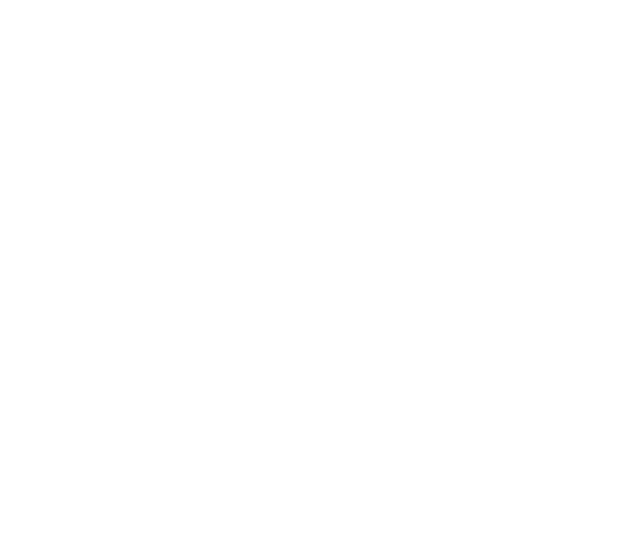
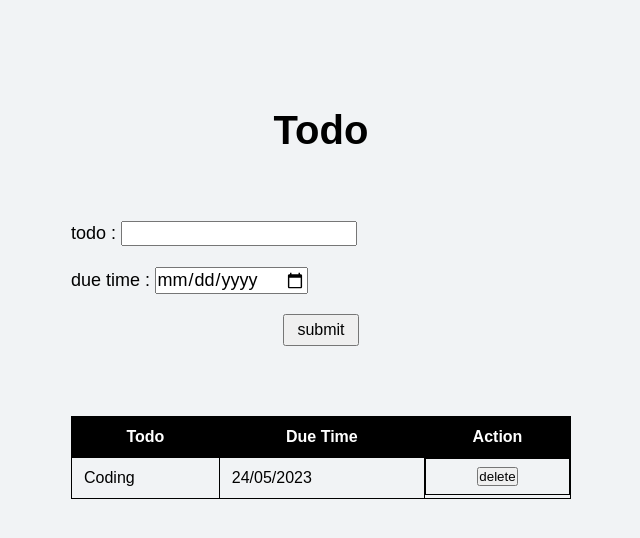
Before and after one commit to AldyyNgere/javascript-projects, a plain HTML site: page todo/index.html in a window 1280 px wide. Shown: the whole page, without its empty margins (319-959 px from the left). Drawn offline with Linux system fonts and the light colour scheme.

Commit message:
work todo project

```diff
--- a/todo/index.html
+++ b/todo/index.html
@@ -8,6 +8,46 @@
     <link rel="stylesheet" href="style.css" />
   </head>
   <body>
+    <div class="container">
+      <!-- Todo Form body  -->
+      <h1 class="header">Todo</h1>
+      <form action="#" class="todo-form">
+        <div class="todo-box">
+          <label for="todo">todo :</label>
+          <input type="text" id="todo" name="dueTime" />
+        </div>
+        <div class="todo-box">
+          <label for="dueTime">due time :</label>
+          <input type="date" name="dueTime" id="dueTime" />
+        </div>
+        <div class="todo-box center">
+          <input type="submit" value="submit" />
+        </div>
+      </form>
+
+      <!-- Todo Form body  end -->
+
+      <!-- Todo table body  -->
+      <table class="todo-table">
+        <thead>
+          <tr>
+            <th>Todo</th>
+            <th>Due Time</th>
+            <th>Action</th>
+          </tr>
+        </thead>
+        <tbody>
+          <tr>
+            <td>Coding</td>
+            <td>24/05/2023</td>
+            <td>
+              <button id="delete-btn" class="delete-btn">delete</button>
+            </td>
+          </tr>
+        </tbody>
+      </table>
+      <!-- Todo table body  end -->
+    </div>
     <script src="script.js"></script>
   </body>
 </html>
--- a/todo/style.css
+++ b/todo/style.css
@@ -0,0 +1,78 @@
+* {
+  padding: 0;
+  margin: 0;
+  box-sizing: border-box;
+}
+
+html {
+  font-size: 62.5%;
+}
+
+body {
+  font-size: 1.6rem;
+  line-height: 1.5;
+  font-family: sans-serif;
+  display: flex;
+  justify-content: center;
+  padding-top: 10rem;
+  background-color: #f1f3f5;
+}
+
+.container {
+  display: flex;
+  flex-direction: column;
+  gap: 5rem;
+}
+
+.header {
+  text-align: center;
+  margin-bottom: 1rem;
+  font-size: 4rem;
+}
+
+.todo-box {
+  margin-bottom: 2rem;
+}
+
+.todo-box label {
+  font-size: 1.8rem;
+}
+
+.todo-box input {
+  font-family: inherit;
+  font-size: 1.8rem;
+}
+
+.todo-box:last-child {
+  display: flex;
+  justify-content: center;
+}
+
+.todo-box input[type="submit"] {
+  cursor: pointer;
+  font-size: 1.6rem;
+  padding: 0.5rem 1.2rem;
+}
+
+.todo-table {
+  border: solid 1px #000;
+  width: 50rem;
+  border-collapse: collapse;
+}
+
+th {
+  color: #fff;
+  background-color: #000;
+}
+
+th,
+td {
+  border: solid 1px #000;
+  border-collapse: collapse;
+  padding: 0.8rem 1.2rem;
+}
+
+tbody tr td:last-child {
+  display: flex;
+  justify-content: center;
+}
```
